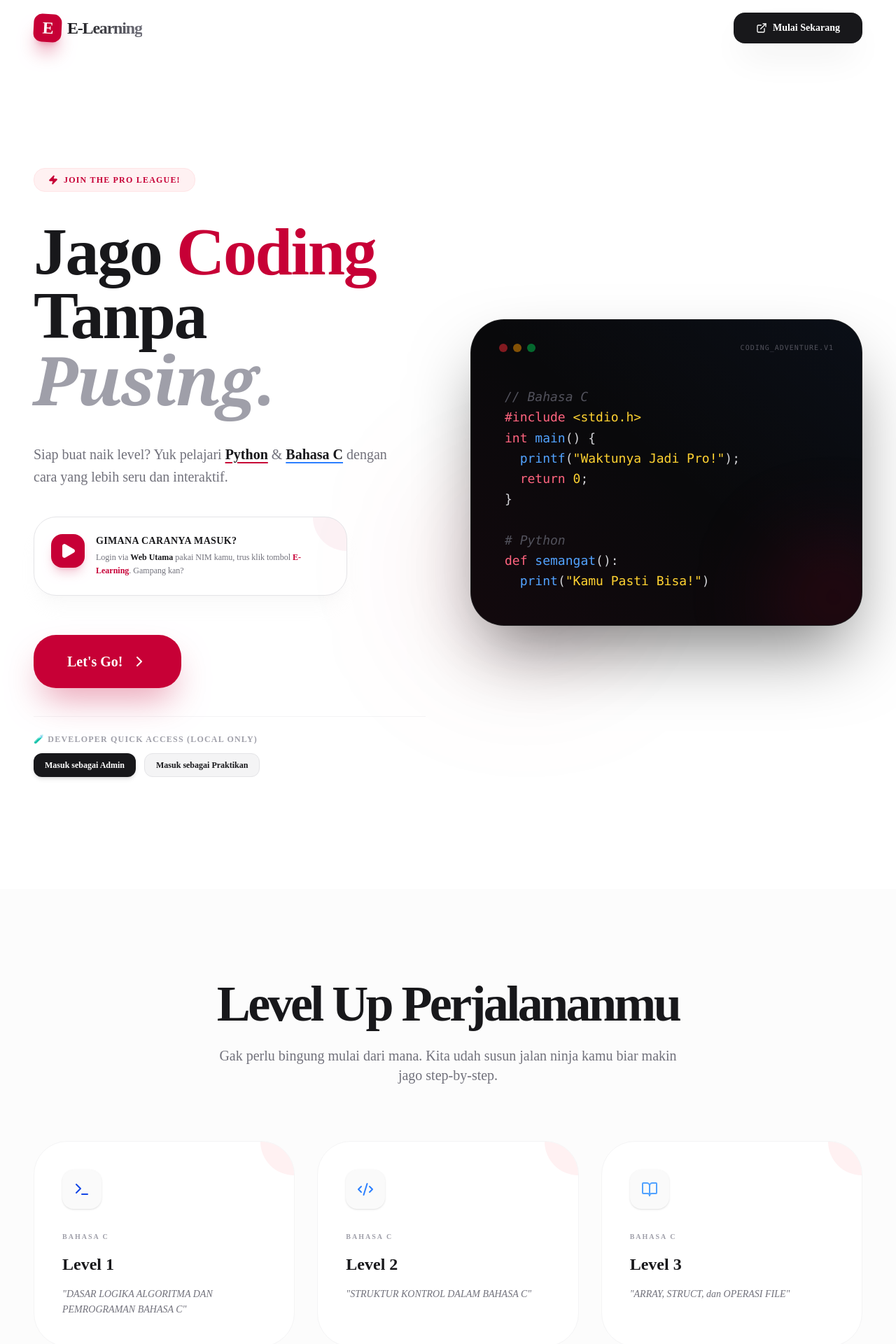
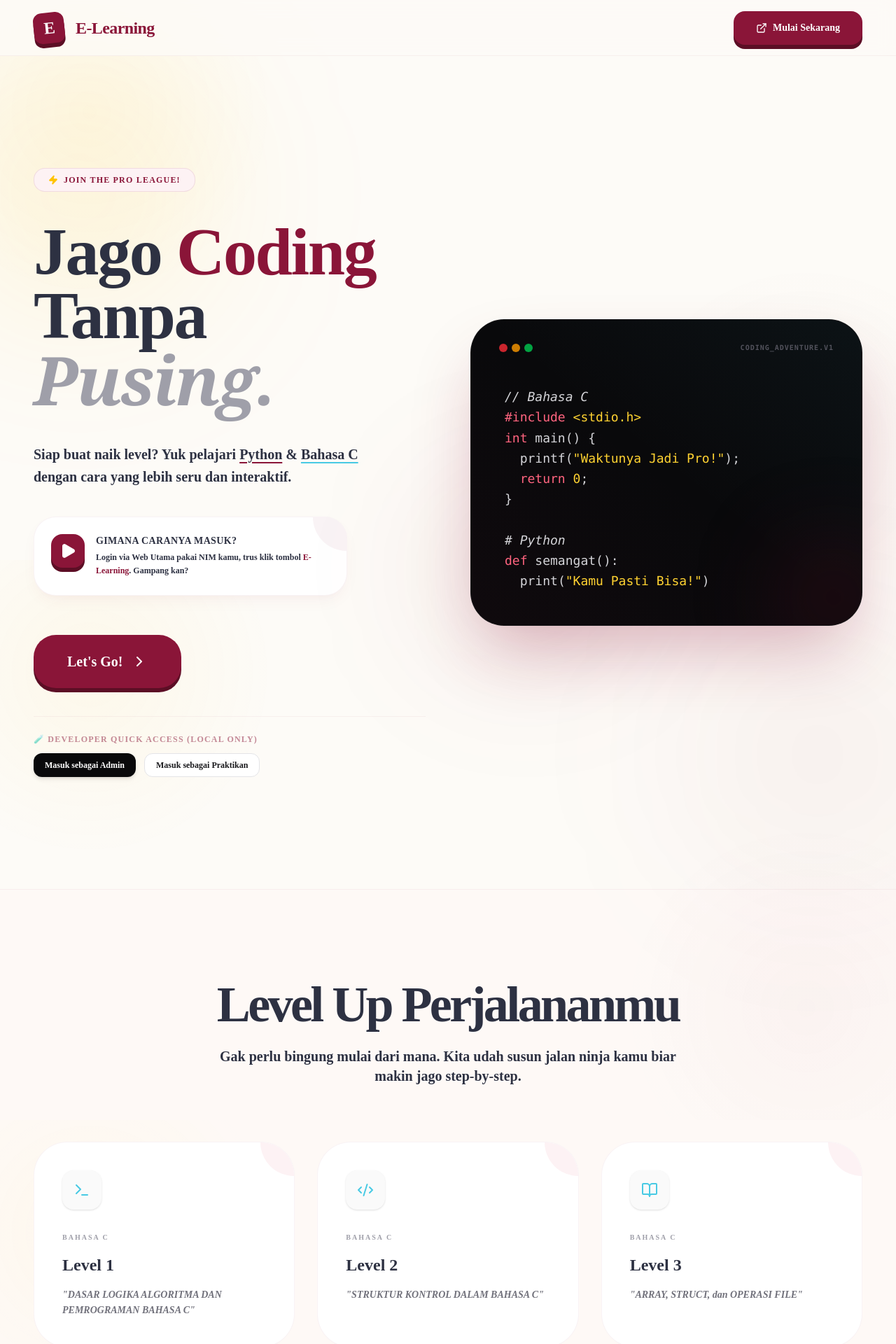
Before and after one commit to Lab-Algoritma-dan-Pemrograman/E-Learning, a React (Vite) app: page / in a window 1280 px wide. Shown: the top 1920 px of the page at 70% size. Built offline with nearby package versions, Linux system fonts and the light colour scheme; no server answers; the database is empty.

Commit message:
feat: optimize layout responsiveness and update landing page aesthetics

```diff
--- a/src/pages/LandingPage.tsx
+++ b/src/pages/LandingPage.tsx
@@ -39,18 +39,21 @@ export const LandingPage: React.FC<{ onStart: () => void }> = ({ onStart }) => {
   };
 
   return (
-    <div className="min-h-screen bg-white text-zinc-900 font-sans selection:bg-rose-100 selection:text-rose-900">
+    <div className="min-h-screen bg-transparent text-dark font-sans selection:bg-maroon-bg selection:text-maroon">
       {/* Navbar */}
-      <nav className="h-20 px-6 md:px-12 flex items-center justify-between sticky top-0 bg-white/40 backdrop-blur-xl z-50 transition-all">
-        <div className="flex items-center gap-2 font-black text-2xl tracking-tighter">
-          <div className="w-10 h-10 bg-rose-700 rounded-xl flex items-center justify-center text-white shadow-xl shadow-rose-700/30 rotate-3">
+      <nav className="h-20 px-6 md:px-12 flex items-center justify-between sticky top-0 bg-[#FDFBF7]/80 backdrop-blur-md z-50 border-b border-maroon/5">
+        <div
+          onClick={() => setPage('dashboard')}
+          className="flex items-center gap-3 font-black text-2xl tracking-tighter cursor-pointer"
+        >
+          <div className="w-11 h-11 bg-maroon rounded-xl flex items-center justify-center text-white font-black text-2xl shadow-bubbly-maroon rotate-[-6deg] hover:rotate-0 transition-transform">
             E
           </div>
-          <span className="bg-gradient-to-r from-zinc-900 to-zinc-500 bg-clip-text text-transparent">E-Learning</span>
+          <span className="text-maroon font-black tracking-tight ml-1">E-Learning</span>
         </div>
         <button
           onClick={handleGoToWebUtama}
-          className="bg-zinc-900 text-white px-8 py-3 rounded-2xl font-black hover:bg-rose-700 transition-all active:scale-95 shadow-2xl shadow-zinc-900/10 flex items-center gap-2 text-sm"
+          className="bg-maroon hover:bg-maroon-light text-white px-8 py-3.5 rounded-2xl font-black transition-all active:scale-95 shadow-bubbly-maroon active:translate-y-[6px] active:shadow-none btn-bubbly flex items-center gap-2 text-sm cursor-pointer"
         >
           <ExternalLink size={16} />
           Mulai Sekarang
@@ -59,8 +62,8 @@ export const LandingPage: React.FC<{ onStart: () => void }> = ({ onStart }) => {
 
       {/* Hero Section */}
       <section className="px-6 md:px-12 py-20 md:py-40 max-w-7xl mx-auto grid grid-cols-1 lg:grid-cols-2 gap-16 items-center relative">
-        <div className="absolute top-0 -left-20 w-96 h-96 bg-rose-100 rounded-full blur-[120px] -z-10 opacity-60" />
-        <div className="absolute bottom-0 -right-20 w-96 h-96 bg-blue-100 rounded-full blur-[120px] -z-10 opacity-60" />
+        <div className="absolute top-0 -left-20 w-96 h-96 bg-fun-yellow/10 rounded-full blur-[120px] -z-10" />
+        <div className="absolute bottom-0 -right-20 w-96 h-96 bg-maroon/5 rounded-full blur-[120px] -z-10" />
 
         <motion.div
           initial={{ opacity: 0, y: 30 }}
@@ -68,31 +71,31 @@ export const LandingPage: React.FC<{ onStart: () => void }> = ({ onStart }) => {
           transition={{ duration: 0.8, ease: "easeOut" }}
           className="space-y-10"
         >
-          <div className="inline-flex items-center gap-2 px-5 py-2 bg-rose-50 text-rose-700 rounded-2xl text-xs font-black border border-rose-100 uppercase tracking-widest">
-            <Zap size={14} fill="currentColor" />
+          <div className="inline-flex items-center gap-2 px-5 py-2 bg-maroon-bg text-maroon rounded-2xl text-xs font-black border border-maroon/10 uppercase tracking-widest">
+            <Zap size={14} fill="currentColor" className="text-fun-yellow" />
             Join the pro league!
           </div>
 
-          <h1 className="text-6xl md:text-8xl font-black tracking-tight leading-[0.95]">
-            Jago <span className="text-rose-700">Coding</span> <br />
+          <h1 className="text-6xl md:text-8xl font-black tracking-tight leading-[0.95] text-dark">
+            Jago <span className="text-maroon">Coding</span> <br />
             Tanpa <span className="italic font-serif text-zinc-400">Pusing.</span>
           </h1>
 
-          <p className="text-xl text-zinc-500 max-w-lg leading-relaxed font-medium">
-            Siap buat naik level? Yuk pelajari <span className="text-zinc-900 font-bold underline decoration-rose-700 underline-offset-4">Python</span> & <span className="text-zinc-900 font-bold underline decoration-blue-500 underline-offset-4">Bahasa C</span> dengan cara yang lebih seru dan interaktif.
+          <p className="text-xl text-zinc-550 max-w-lg leading-relaxed font-bold">
+            Siap buat naik level? Yuk pelajari <span className="text-dark font-black underline decoration-maroon underline-offset-4 decoration-2">Python</span> & <span className="text-dark font-black underline decoration-fun-blue underline-offset-4 decoration-2">Bahasa C</span> dengan cara yang lebih seru dan interaktif.
           </p>
 
           {/* New Access Info */}
-          <div className="p-6 bg-white/50 backdrop-blur-sm border border-zinc-200 rounded-[2rem] shadow-xl shadow-zinc-200/20 max-w-md relative overflow-hidden group">
-            <div className="absolute top-0 right-0 w-24 h-24 bg-rose-700/5 rounded-full -mr-12 -mt-12 transition-all group-hover:scale-150" />
+          <div className="p-6 bg-white border border-maroon/5 rounded-[2rem] shadow-soft max-w-md relative overflow-hidden group">
+            <div className="absolute top-0 right-0 w-24 h-24 bg-maroon/5 rounded-full -mr-12 -mt-12 transition-all group-hover:scale-150" />
             <div className="flex gap-4 relative z-10">
-              <div className="w-12 h-12 bg-rose-700 text-white rounded-2xl flex items-center justify-center shrink-0 shadow-lg shadow-rose-700/20">
+              <div className="w-12 h-12 bg-maroon text-white rounded-2xl flex items-center justify-center shrink-0 shadow-bubbly-maroon">
                 <Play size={24} fill="currentColor" />
               </div>
               <div>
-                <h4 className="font-black text-sm uppercase tracking-wide mb-1">Gimana caranya masuk?</h4>
-                <p className="text-zinc-500 text-xs leading-relaxed">
-                  Login via <span className="font-bold text-zinc-900">Web Utama</span> pakai NIM kamu, trus klik tombol <span className="font-bold text-rose-700">E-Learning</span>. Gampang kan?
+                <h4 className="font-black text-sm uppercase tracking-wide mb-1 text-dark">Gimana caranya masuk?</h4>
+                <p className="text-zinc-550 text-xs leading-relaxed font-semibold">
+                  Login via <span className="font-bold text-dark">Web Utama</span> pakai NIM kamu, trus klik tombol <span className="font-bold text-maroon">E-Learning</span>. Gampang kan?
                 </p>
               </div>
             </div>
@@ -101,7 +104,7 @@ export const LandingPage: React.FC<{ onStart: () => void }> = ({ onStart }) => {
           <div className="flex flex-col sm:flex-row items-center gap-6 pt-4">
             <button
               onClick={handleGoToWebUtama}
-              className="group w-full sm:w-auto bg-rose-700 text-white px-12 py-6 rounded-[2rem] font-black text-xl hover:bg-rose-600 transition-all shadow-2xl shadow-rose-700/40 active:scale-95 flex items-center justify-center gap-3"
+              className="group w-full sm:w-auto bg-maroon hover:bg-maroon-light text-white px-12 py-6 rounded-[2rem] font-black text-xl transition-all shadow-bubbly-maroon active:translate-y-[6px] active:shadow-none btn-bubbly flex items-center justify-center gap-3 cursor-pointer"
             >
               Let's Go!
               <ChevronRight size={24} className="group-hover:translate-x-1 transition-transform" />
@@ -109,18 +112,18 @@ export const LandingPage: React.FC<{ onStart: () => void }> = ({ onStart }) => {
           </div>
 
           {import.meta.env.DEV && (
-            <div className="pt-6 border-t border-zinc-100 space-y-3">
-              <p className="text-xs font-bold text-zinc-400 uppercase tracking-widest">🧪 Developer Quick Access (Local Only)</p>
+            <div className="pt-6 border-t border-maroon/5 space-y-3">
+              <p className="text-xs font-black text-maroon/50 uppercase tracking-widest">🧪 Developer Quick Access (Local Only)</p>
               <div className="flex flex-wrap gap-3">
                 <button
                   onClick={() => handleDevLogin('admin')}
-                  className="px-4 py-2 bg-zinc-900 hover:bg-rose-700 text-white text-xs font-bold rounded-xl transition-all active:scale-95 shadow-md flex items-center gap-1.5 cursor-pointer"
+                  className="px-4 py-2 bg-zinc-950 text-white text-xs font-bold rounded-xl transition-all active:scale-95 shadow-md flex items-center gap-1.5 cursor-pointer"
                 >
                   Masuk sebagai Admin
                 </button>
                 <button
                   onClick={() => handleDevLogin('praktikan')}
-                  className="px-4 py-2 bg-zinc-100 hover:bg-zinc-200 text-zinc-900 text-xs font-bold rounded-xl transition-all active:scale-95 border border-zinc-200 flex items-center gap-1.5 cursor-pointer"
+                  className="px-4 py-2 bg-white hover:bg-zinc-55 text-zinc-900 text-xs font-bold rounded-xl transition-all active:scale-95 border border-zinc-200 flex items-center gap-1.5 cursor-pointer"
                 >
                   Masuk sebagai Praktikan
                 </button>
@@ -135,78 +138,78 @@ export const LandingPage: React.FC<{ onStart: () => void }> = ({ onStart }) => {
           transition={{ duration: 1, ease: "circOut", delay: 0.2 }}
           className="relative"
         >
-          <div className="bg-zinc-950 rounded-[3rem] p-8 shadow-[0_50px_100px_-20px_rgba(0,0,0,0.5)] border border-white/10 relative z-10 overflow-hidden group">
-            <div className="absolute inset-0 bg-gradient-to-tr from-rose-700/10 via-transparent to-blue-500/10 opacity-50" />
+          <div className="bg-zinc-950 rounded-[3rem] p-8 shadow-[0_50px_100px_-20px_rgba(138,21,56,0.3)] border border-white/5 relative z-10 overflow-hidden group">
+            <div className="absolute inset-0 bg-gradient-to-tr from-maroon/10 via-transparent to-fun-blue/10 opacity-50" />
             <div className="flex items-center justify-between mb-8 px-2 relative z-10">
-              <div className="flex items-center gap-2">
-                <div className="w-3 h-3 rounded-full bg-red-500/50" />
-                <div className="w-3 h-3 rounded-full bg-amber-500/50" />
-                <div className="w-3 h-3 rounded-full bg-green-500/50" />
+              <div className="flex gap-1.5">
+                <div className="w-3 h-3 rounded-full bg-red-500/80" />
+                <div className="w-3 h-3 rounded-full bg-amber-500/80" />
+                <div className="w-3 h-3 rounded-full bg-green-500/80" />
               </div>
-              <div className="text-[10px] font-mono text-zinc-600 uppercase tracking-widest">coding_adventure.v1</div>
+              <div className="text-[10px] font-mono text-zinc-600 uppercase tracking-widest font-bold">coding_adventure.v1</div>
             </div>
             <pre className="font-mono text-sm md:text-lg text-zinc-300 p-4 leading-relaxed relative z-10">
-              <span className="text-zinc-600 italic">// Bahasa C</span><br />
+              <span className="text-zinc-650 italic">// Bahasa C</span><br />
               <span className="text-rose-400">#include</span> <span className="text-amber-300">&lt;stdio.h&gt;</span><br />
-              <span className="text-rose-400">int</span> <span className="text-blue-400">main</span>() {"{"}<br />
-              &nbsp;&nbsp;<span className="text-blue-400">printf</span>(<span className="text-amber-300">"Waktunya Jadi Pro!"</span>);<br />
+              <span className="text-rose-400">int</span> <span className="text-blue-450">main</span>() {"{"}<br />
+              &nbsp;&nbsp;<span className="text-blue-450">printf</span>(<span className="text-amber-300">"Waktunya Jadi Pro!"</span>);<br />
               &nbsp;&nbsp;<span className="text-rose-400">return</span> <span className="text-amber-300">0</span>;<br />
               {"}"}<br />
               <br />
-              <span className="text-zinc-600 italic"># Python</span><br />
-              <span className="text-rose-400">def</span> <span className="text-blue-400">semangat</span>():<br />
-              &nbsp;&nbsp;<span className="text-blue-400">print</span>(<span className="text-amber-300">"Kamu Pasti Bisa!"</span>)<br />
+              <span className="text-zinc-650 italic"># Python</span><br />
+              <span className="text-rose-400">def</span> <span className="text-blue-450">semangat</span>():<br />
+              &nbsp;&nbsp;<span className="text-blue-450">print</span>(<span className="text-amber-300">"Kamu Pasti Bisa!"</span>)<br />
             </pre>
 
-            <div className="absolute -bottom-10 -right-10 w-40 h-40 bg-rose-700/20 blur-3xl rounded-full" />
+            <div className="absolute -bottom-10 -right-10 w-40 h-40 bg-maroon/20 blur-3xl rounded-full" />
           </div>
-          <div className="absolute -bottom-12 -left-12 w-64 h-64 bg-rose-700/10 rounded-full blur-[100px]" />
+          <div className="absolute -bottom-12 -left-12 w-64 h-64 bg-maroon/10 rounded-full blur-[100px]" />
         </motion.div>
       </section>
 
       {/* Curriculum Grid */}
-      <section className="px-6 md:px-12 py-32 bg-zinc-50/50">
+      <section className="px-6 md:px-12 py-32 border-y border-maroon/5 bg-maroon-bg/25">
         <div className="max-w-7xl mx-auto space-y-20">
           <div className="text-center space-y-6">
-            <h2 className="text-5xl md:text-7xl font-black tracking-tighter">Level Up Perjalananmu</h2>
-            <p className="text-xl text-zinc-500 max-w-2xl mx-auto font-medium">
+            <h2 className="text-5xl md:text-7xl font-black tracking-tighter text-dark">Level Up Perjalananmu</h2>
+            <p className="text-xl text-zinc-550 max-w-2xl mx-auto font-bold">
               Gak perlu bingung mulai dari mana. Kita udah susun jalan ninja kamu biar makin jago step-by-step.
             </p>
           </div>
 
           <div className="grid grid-cols-1 md:grid-cols-2 lg:grid-cols-3 gap-8">
             <CurriculumCard
-              icon={<Terminal className="text-blue-700" />}
+              icon={<Terminal className="text-fun-blue" />}
               title="Level 1"
               desc="DASAR LOGIKA ALGORITMA DAN PEMROGRAMAN BAHASA C"
               level="Bahasa C"
             />
             <CurriculumCard
-              icon={<Code2 className="text-blue-500" />}
+              icon={<Code2 className="text-fun-blue" />}
               title="Level 2"
               desc="STRUKTUR KONTROL DALAM BAHASA C"
               level="Bahasa C"
             />
             <CurriculumCard
-              icon={<BookOpen className="text-blue-400" />}
+              icon={<BookOpen className="text-fun-blue" />}
               title="Level 3"
               desc="ARRAY, STRUCT, dan OPERASI FILE"
               level="Bahasa C"
             />
             <CurriculumCard
-              icon={<Terminal className="text-rose-700" />}
+              icon={<Terminal className="text-maroon" />}
               title="Level 4"
               desc="PENGENALAN DASAR BAHASA PYTHON"
               level="Python"
             />
             <CurriculumCard
-              icon={<Code2 className="text-rose-500" />}
+              icon={<Code2 className="text-maroon" />}
               title="Level 5"
               desc="PERCABANGAN DAN PERULANGAN PADA BAHASA PYTHON"
               level="Python"
             />
             <CurriculumCard
-              icon={<BarChart3 className="text-rose-400" />}
+              icon={<BarChart3 className="text-maroon" />}
               title="Level 6"
               desc="LIST, DICTIONARY, DAN OPERASI FILE"
               level="Python"
@@ -217,15 +220,15 @@ export const LandingPage: React.FC<{ onStart: () => void }> = ({ onStart }) => {
 
       {/* CTA Section */}
       <section className="px-6 md:px-12 py-32">
-        <div className="max-w-6xl mx-auto bg-zinc-950 rounded-[4rem] p-12 md:p-24 text-center space-y-10 relative overflow-hidden shadow-[0_50px_100px_-20px_rgba(225,29,72,0.2)]">
-          <div className="absolute inset-0 bg-[radial-gradient(circle_at_50%_0%,rgba(225,29,72,0.2),transparent_70%)]" />
+        <div className="max-w-6xl mx-auto bg-zinc-950 rounded-[4rem] p-12 md:p-24 text-center space-y-10 relative overflow-hidden shadow-[0_50px_100px_-20px_rgba(138,21,56,0.3)]">
+          <div className="absolute inset-0 bg-[radial-gradient(circle_at_50%_0%,rgba(138,21,56,0.3),transparent_70%)]" />
           <h2 className="text-5xl md:text-8xl font-black text-white relative z-10 tracking-tighter leading-tight">Siap Jadi <br />Game Changer?</h2>
-          <p className="text-zinc-400 text-xl max-w-2xl mx-auto relative z-10 leading-relaxed">
+          <p className="text-zinc-400 text-xl max-w-2xl mx-auto relative z-10 leading-relaxed font-bold">
             Buruan masuk dan tunjukin skill kamu. Ratusan tantangan seru udah nungguin buat kamu taklukin!
           </p>
           <button
             onClick={handleGoToWebUtama}
-            className="bg-white text-zinc-900 px-16 py-7 rounded-[2.5rem] font-black text-2xl hover:bg-rose-700 hover:text-white transition-all active:scale-95 relative z-10 shadow-2xl shadow-rose-700/10 flex items-center gap-3 mx-auto"
+            className="bg-white hover:bg-maroon-bg text-dark px-16 py-7 rounded-[2.5rem] font-black text-2xl hover:text-maroon transition-all active:scale-95 relative z-10 shadow-2xl shadow-maroon/10 flex items-center gap-3 mx-auto cursor-pointer"
           >
             Mulai Sekarang!
           </button>
@@ -233,10 +236,10 @@ export const LandingPage: React.FC<{ onStart: () => void }> = ({ onStart }) => {
       </section>
 
       {/* Footer */}
-      <footer className="px-6 md:px-12 py-16 border-t border-zinc-100 text-center space-y-4">
-        <div className="font-black text-xl tracking-tighter text-zinc-300 uppercase">Lab-AP E-Learning</div>
-        <div className="text-zinc-400 text-sm font-medium">
-          &copy; 2026 Crafted with ❤️ for future developers.
+      <footer className="px-6 md:px-12 py-16 border-t border-maroon/5 text-center space-y-4">
+        <div className="font-black text-xl tracking-tighter text-maroon/30 uppercase">Lab-AP E-Learning</div>
+        <div className="text-zinc-500 text-sm font-bold">
+          Dibuat oleh Aslab AP untuk praktikan tercinta
         </div>
       </footer>
     </div>
@@ -244,13 +247,13 @@ export const LandingPage: React.FC<{ onStart: () => void }> = ({ onStart }) => {
 };
 
 const CurriculumCard: React.FC<{ icon: React.ReactNode; title: string; desc: string; level: string }> = ({ icon, title, desc, level }) => (
-  <div className="bg-white p-10 rounded-[3rem] border border-zinc-100 hover:border-rose-100 hover:shadow-[0_40px_80px_-20px_rgba(225,29,72,0.1)] transition-all group relative overflow-hidden">
-    <div className="absolute top-0 right-0 w-24 h-24 bg-rose-50 rounded-full translate-x-12 -translate-y-12 transition-transform group-hover:scale-150" />
-    <div className="w-14 h-14 bg-zinc-50 rounded-2xl flex items-center justify-center mb-8 group-hover:scale-110 group-hover:bg-rose-50 transition-all relative z-10 shadow-sm">
+  <div className="bg-white p-10 rounded-[3rem] border border-maroon/5 hover:border-maroon/20 hover:shadow-soft transition-all group relative overflow-hidden">
+    <div className="absolute top-0 right-0 w-24 h-24 bg-maroon-bg rounded-full translate-x-12 -translate-y-12 transition-transform group-hover:scale-150" />
+    <div className="w-14 h-14 bg-zinc-50 rounded-2xl flex items-center justify-center mb-8 group-hover:scale-110 group-hover:bg-maroon-bg transition-all relative z-10 shadow-sm">
       {icon}
     </div>
     <div className="text-[10px] font-black text-zinc-400 uppercase tracking-[0.2em] mb-4 relative z-10">{level}</div>
-    <h3 className="text-2xl font-black mb-4 relative z-10 group-hover:text-rose-700 transition-colors">{title}</h3>
-    <p className="text-zinc-500 leading-relaxed relative z-10 text-sm font-medium italic">"{desc}"</p>
+    <h3 className="text-2xl font-black mb-4 relative z-10 group-hover:text-maroon transition-colors">{title}</h3>
+    <p className="text-zinc-500 leading-relaxed relative z-10 text-sm font-semibold italic">"{desc}"</p>
   </div>
 );
```
Also changed, not shown: src/components/Layout.tsx (+29 -1 lines), src/pages/LessonPage.tsx (+4 -4 lines), src/pages/Playground.tsx (+4 -4 lines).
